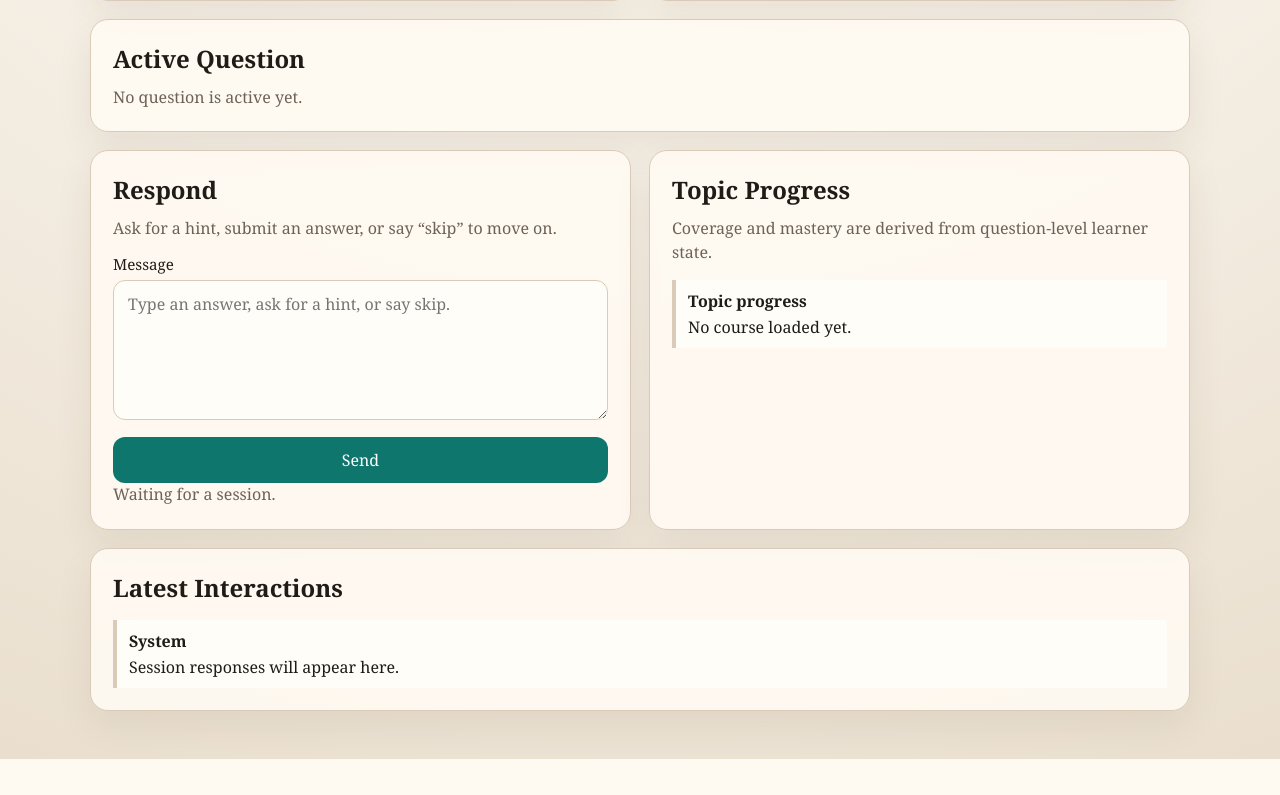
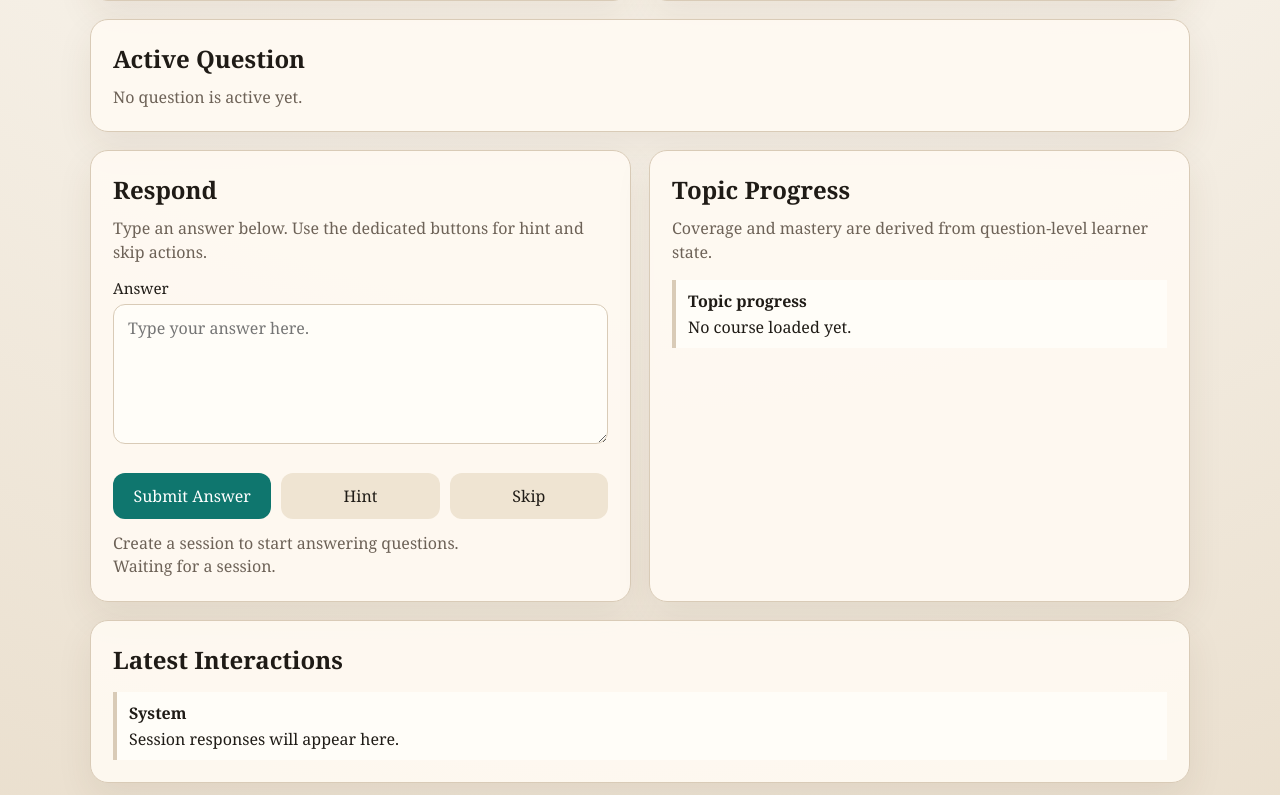
Before and after one commit to ralthor/agentic-curiosity, a Django app: page / in a window 1280 px wide. Shown: the part 713-1508 px from the top of the page. Before the commit the page ends 1472 px from the top, so only its background shows below. Run offline with Django 5.2, Linux system fonts and the light colour scheme.

Commit message:
Add hint and skip buttons

```diff
--- a/chat_api/admin.py
+++ b/chat_api/admin.py
@@ -50,7 +50,7 @@ class QuestionTypeAdmin(admin.ModelAdmin):
 class CourseQuestionAdmin(admin.ModelAdmin):
     list_display = ("id", "course", "topic", "question_type", "max_marks", "created_at")
     list_select_related = ("course", "topic", "question_type")
-    search_fields = ("question_text", "sample_answer", "marking_notes", "import_key")
+    search_fields = ("question_text", "sample_answer", "example_answer", "marking_notes", "import_key")
     ordering = ("course__name", "topic__name", "id")
 
 
--- a/chat_api/models.py
+++ b/chat_api/models.py
@@ -86,6 +86,7 @@ class CourseQuestion(models.Model):
     question_text = models.TextField()
     max_marks = models.PositiveIntegerField()
     sample_answer = models.TextField(blank=True, default="")
+    example_answer = models.TextField(blank=True, default="")
     marking_notes = models.TextField(blank=True, default="")
     import_key = models.CharField(max_length=255, blank=True, default="")
     created_at = models.DateTimeField(auto_now_add=True)
--- a/chat_api/views.py
+++ b/chat_api/views.py
@@ -229,6 +229,7 @@ def _create_questions_for_course(*, course: Course, questions_payload: list[dict
             question_text=_require_non_blank_string(question_payload, "question_text"),
             max_marks=max_marks,
             sample_answer=_optional_string(question_payload, "sample_answer"),
+            example_answer=_optional_string(question_payload, "example_answer"),
             marking_notes=_optional_string(question_payload, "marking_notes"),
             import_key=_optional_string(question_payload, "import_key"),
         )
--- a/core/templates/core/course_topics.html
+++ b/core/templates/core/course_topics.html
@@ -155,11 +155,12 @@
       "question_text": "Define speed in one sentence.",
       "max_marks": 4,
       "sample_answer": "Speed is distance travelled per unit time.",
+      "example_answer": "Speed is the distance travelled per unit time.",
       "marking_notes": "Accept equivalent concise definitions."
     }
   ]
 }</pre>
-            <p style="margin-top: 12px;">To add questions to an existing course, select the course below and send only a <code>questions</code> payload that references the stored topic and question type by id, import key, or name.</p>
+            <p style="margin-top: 12px;">To add questions to an existing course, select the course below and send only a <code>questions</code> payload that references the stored topic and question type by id, import key, or name. <code>example_answer</code> is optional and can be left blank for manual authoring later.</p>
             <pre>{
   "questions": [
     {
@@ -168,6 +169,7 @@
       "question_text": "What unit is speed usually measured in?",
       "max_marks": 4,
       "sample_answer": "Metres per second (m/s).",
+      "example_answer": "A full-mark answer would be: speed is usually measured in metres per second, written as m/s.",
       "marking_notes": "Accept metres per second or m s^-1."
     }
   ]
@@ -197,6 +199,7 @@
       "question_text": "What is 2 + 3?",
       "max_marks": 4,
       "sample_answer": "5",
+      "example_answer": "A full-mark answer is 5.",
       "marking_notes": "Award full marks for the correct answer 5."
     }
   ]
@@ -220,6 +223,7 @@
       "question_text": "What is 3 + 4?",
       "max_marks": 4,
       "sample_answer": "7",
+      "example_answer": "A full-mark answer is 7.",
       "marking_notes": "Award full marks for the correct answer 7."
     }
   ]
--- a/core/templates/core/home.html
+++ b/core/templates/core/home.html
@@ -100,6 +100,13 @@
             color: var(--danger);
         }
 
+        .action-row {
+            display: grid;
+            grid-template-columns: repeat(auto-fit, minmax(140px, 1fr));
+            gap: 10px;
+            margin-top: 12px;
+        }
+
         .meta {
             display: grid;
             grid-template-columns: repeat(auto-fit, minmax(160px, 1fr));
@@ -117,6 +124,12 @@
         .card strong {
             display: block;
             margin-bottom: 6px;
+        }
+
+        .detail {
+            margin-top: 12px;
+            color: var(--muted);
+            line-height: 1.5;
         }
 
         .badge {
@@ -225,10 +238,20 @@
     <div class="grid">
         <section class="panel">
             <h2>Respond</h2>
-            <p>Ask for a hint, submit an answer, or say “skip” to move on.</p>
-            <label for="message">Message</label>
-            <textarea id="message" placeholder="Type an answer, ask for a hint, or say skip."></textarea>
-            <button id="send-button" type="button">Send</button>
+            <p>Type an answer below. Use the dedicated buttons for hint and skip actions.</p>
+            <label for="message">Answer</label>
+            <textarea id="message" placeholder="Type your answer here."></textarea>
+            <div class="action-row">
+                <button id="send-button" type="button">Submit Answer</button>
+                <button id="hint-button" type="button" class="secondary">Hint</button>
+                <button id="skip-button" type="button" class="secondary">Skip</button>
+                <button id="example-answer-button" type="button" class="secondary" hidden>Show Example Answer</button>
+            </div>
+            <div class="detail" id="example-answer-note">Example answers unlock after 2 incomplete answer attempts when one is stored for the current question.</div>
+            <div id="example-answer-card" class="card" hidden>
+                <strong>Example Answer</strong>
+                <pre id="example-answer-text"></pre>
+            </div>
             <div class="status" id="chat-status">Waiting for a session.</div>
         </section>
 
@@ -269,7 +292,9 @@
         token: localStorage.getItem(storageKeys.token) || "",
         sessionId: localStorage.getItem(storageKeys.sessionId) || "",
         courseId: localStorage.getItem(storageKeys.courseId) || "",
-        courseName: localStorage.getItem(storageKeys.courseName) || ""
+        courseName: localStorage.getItem(storageKeys.courseName) || "",
+        activeQuestion: null,
+        revealedExamplePresentationId: ""
     };
 
     const authStatus = document.getElementById("auth-status");
@@ -293,6 +318,12 @@
     const activeAttemptCount = document.getElementById("active-attempt-count");
     const activeSelectionSource = document.getElementById("active-selection-source");
     const messageField = document.getElementById("message");
+    const hintButton = document.getElementById("hint-button");
+    const skipButton = document.getElementById("skip-button");
+    const exampleAnswerButton = document.getElementById("example-answer-button");
+    const exampleAnswerNote = document.getElementById("example-answer-note");
+    const exampleAnswerCard = document.getElementById("example-answer-card");
+    const exampleAnswerText = document.getElementById("example-answer-text");
 
     let availableCourses = [];
 
@@ -313,6 +344,44 @@
         entry.className = "entry";
         entry.innerHTML = `<strong>${title}</strong><div>${body}</div>`;
         transcript.prepend(entry);
+    }
+
+    function renderExampleAnswer(activeQuestion) {
+        if (!activeQuestion) {
+            exampleAnswerButton.hidden = true;
+            exampleAnswerCard.hidden = true;
+            exampleAnswerText.textContent = "";
+            exampleAnswerNote.textContent = "Create a session to start answering questions.";
+            state.revealedExamplePresentationId = "";
+            return;
+        }
+
+        const presentationId = String(activeQuestion.presentation_id);
+        const hasExampleAnswer = Boolean(activeQuestion.example_answer_available);
+        const isUnlocked = Boolean(activeQuestion.example_answer_unlocked && activeQuestion.example_answer);
+        const isRevealed = isUnlocked && state.revealedExamplePresentationId === presentationId;
+        const unlockAfter = Number(activeQuestion.example_answer_unlock_after_attempts || 2);
+        const incorrectAttempts = Number(activeQuestion.incorrect_answer_attempt_count || 0);
+
+        exampleAnswerButton.hidden = !isUnlocked;
+        exampleAnswerButton.textContent = isRevealed ? "Hide Example Answer" : "Show Example Answer";
+        exampleAnswerCard.hidden = !isRevealed;
+        exampleAnswerText.textContent = isRevealed ? activeQuestion.example_answer : "";
+
+        if (!hasExampleAnswer) {
+            exampleAnswerNote.textContent = "No example answer is stored for this question yet.";
+            return;
+        }
+
+        if (isUnlocked) {
+            exampleAnswerNote.textContent = "Example answer unlocked for this question.";
+            return;
+        }
+
+        const remainingAttempts = Math.max(0, unlockAfter - incorrectAttempts);
+        exampleAnswerNote.textContent = remainingAttempts === 1
+            ? "Example answer unlocks after 1 more incomplete answer attempt."
+            : `Example answer unlocks after ${remainingAttempts} more incomplete answer attempts.`;
     }
 
     function renderCourses() {
@@ -336,6 +405,16 @@
         state.sessionId = payload.session_id ? String(payload.session_id) : "";
         state.courseId = payload.course ? String(payload.course.id) : "";
         state.courseName = payload.course ? payload.course.name : "";
+        state.activeQuestion = payload.active_question || null;
+        if (
+            state.revealedExamplePresentationId
+            && (
+                !state.activeQuestion
+                || String(state.activeQuestion.presentation_id) !== state.revealedExamplePresentationId
+            )
+        ) {
+            state.revealedExamplePresentationId = "";
+        }
         storeState();
 
         currentCourse.textContent = state.courseName || "none";
@@ -357,6 +436,8 @@
             activeQuestionCard.hidden = true;
             activeQuestionSummary.textContent = "No active question is available for this session.";
         }
+
+        renderExampleAnswer(state.activeQuestion);
 
         topicProgress.innerHTML = "";
         const rows = payload.topic_progress || [];
@@ -427,20 +508,18 @@
         appendEntry("Session", `Created session ${payload.session_id} for ${payload.course.name}.`);
     }
 
-    async function sendMessage() {
+    async function sendInteraction(text, { clearMessage = false } = {}) {
         if (!state.sessionId) {
             throw new Error("Create a session first.");
-        }
-        const text = messageField.value.trim();
-        if (!text) {
-            throw new Error("Type a message first.");
         }
         const payload = await fetchJson(config.chatUrl, {
             method: "POST",
             body: JSON.stringify({ session_id: Number(state.sessionId), text })
         });
         renderSession(payload);
-        messageField.value = "";
+        if (clearMessage) {
+            messageField.value = "";
+        }
         const extras = [];
         if (payload.awarded_marks !== null && payload.awarded_marks !== undefined) {
             extras.push(`Marks: ${payload.awarded_marks}`);
@@ -456,6 +535,32 @@
             `${payload.message}${extras.length ? `<div style="margin-top:6px; color:#6d6257;">${extras.join(" | ")}</div>` : ""}`
         );
         setStatus(chatStatus, `Handled ${payload.interaction_type}.`);
+    }
+
+    async function sendMessage() {
+        const text = messageField.value.trim();
+        if (!text) {
+            throw new Error("Type an answer first.");
+        }
+        await sendInteraction(text, { clearMessage: true });
+    }
+
+    async function requestHint() {
+        await sendInteraction("hint");
+    }
+
+    async function skipQuestion() {
+        await sendInteraction("skip");
+    }
+
+    function toggleExampleAnswer() {
+        if (!state.activeQuestion || !state.activeQuestion.example_answer_unlocked || !state.activeQuestion.example_answer) {
+            return;
+        }
+
+        const presentationId = String(state.activeQuestion.presentation_id);
+        state.revealedExamplePresentationId = state.revealedExamplePresentationId === presentationId ? "" : presentationId;
+        renderExampleAnswer(state.activeQuestion);
     }
 
     document.getElementById("login-button").addEventListener("click", () => {
@@ -474,9 +579,21 @@
     });
 
     document.getElementById("send-button").addEventListener("click", () => {
-        setStatus(chatStatus, "Sending...");
+        setStatus(chatStatus, "Sending answer...");
         sendMessage().catch((error) => setStatus(chatStatus, error.message, true));
     });
+
+    hintButton.addEventListener("click", () => {
+        setStatus(chatStatus, "Requesting hint...");
+        requestHint().catch((error) => setStatus(chatStatus, error.message, true));
+    });
+
+    skipButton.addEventListener("click", () => {
+        setStatus(chatStatus, "Skipping question...");
+        skipQuestion().catch((error) => setStatus(chatStatus, error.message, true));
+    });
+
+    exampleAnswerButton.addEventListener("click", toggleExampleAnswer);
 
     courseSelect.addEventListener("change", () => {
         const selected = availableCourses.find((course) => String(course.id) === courseSelect.value) || null;
@@ -488,6 +605,8 @@
     if (state.token) {
         loadCourses().catch((error) => setStatus(authStatus, error.message, true));
     }
+
+    renderExampleAnswer(null);
 </script>
 </body>
 </html>
--- a/core/tests.py
+++ b/core/tests.py
@@ -13,6 +13,10 @@ class HomePageTests(SimpleTestCase):
         self.assertContains(response, "/api/chat/courses/")
         self.assertContains(response, "/api/chat/sessions/")
         self.assertContains(response, "/api/chat/chat/")
+        self.assertContains(response, "Submit Answer")
+        self.assertContains(response, "Hint</button>")
+        self.assertContains(response, "Skip</button>")
+        self.assertContains(response, "Show Example Answer")
 
     def test_course_topics_page_renders_course_studio(self):
         response = self.client.get("/course-topics/")
```
Also changed, not shown: chat_api/progress.py (+17 -1 lines), chat_api/tests.py (+44 -0 lines), README.md, chat_api/migrations/0008_coursequestion_example_answer.py (added).
